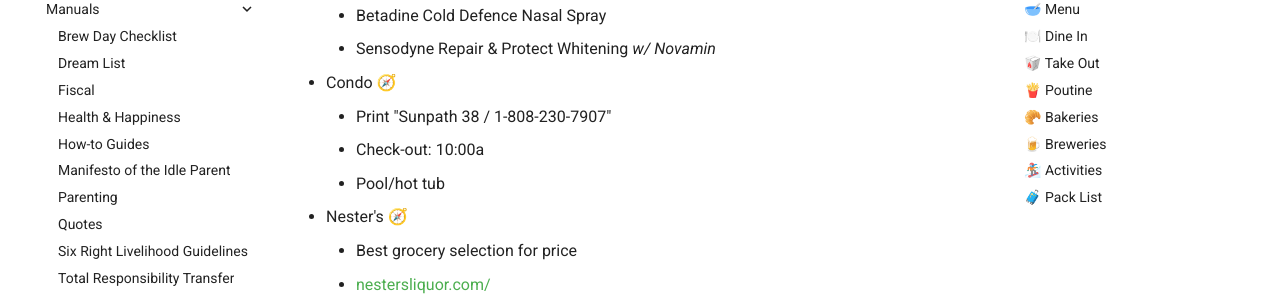
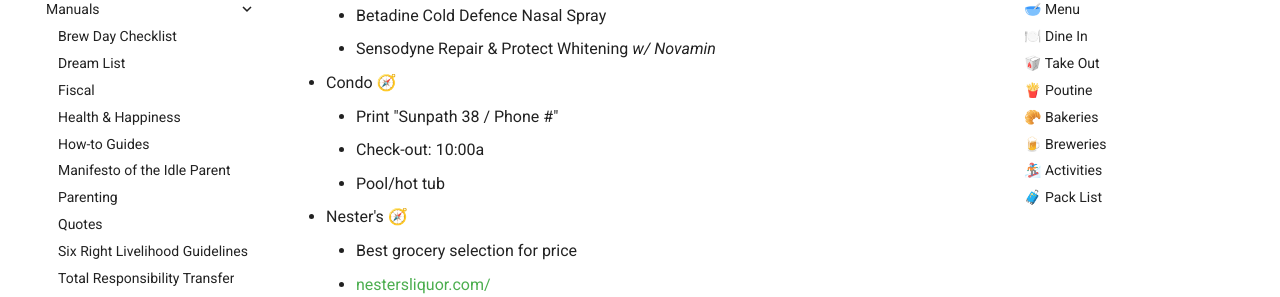
Before and after one commit to hiwa-house/teletraan, an MkDocs documentation site: the page built from docs/adventure/bc.md, in a window 1280 px wide and 1400 px high, scrolled down 350 px. Shown: the part 153-450 px from the top of the window. Built offline with MkDocs 1.6.1 and Material for MkDocs 9.7.7, drawn with Linux system fonts in a browser that asks for light colours; comment, search, counter and statistics services are not loaded; some of the changed text lies outside the part shown.

Commit message:
Update bc.md

```diff
--- a/docs/adventure/bc.md
+++ b/docs/adventure/bc.md
@@ -11,7 +11,7 @@
 	- Betadine Cold Defence Nasal Spray
 	- Sensodyne Repair & Protect Whitening *w/ Novamin*
 * Condo [🧭](https://maps.apple.com/?daddr=4325+Northlands+Blvd,+Whistler,+BC+V0N+1B0,+Canada)
-	- Print "Sunpath 38 / 1-808-230-7907"
+	- Print "Sunpath 38 / Phone #"
 	- Check-out: 10:00a
 	- Pool/hot tub
 * Nester's [🧭](https://maps.apple.com/?daddr=Nesters+Market+%26+Pharmacy,+Nesters+Road,+Whistler,+BC,+Canada)
@@ -44,8 +44,8 @@
 * Mac and cheese
 ---
 * Bring:
+	- [ ] TJ corn-flour tortillas *(need)*
 	- [ ] snacks/chips
-	- [ ] TJ corn-flour tortillas *(need)*
 	- [ ] mayo
 	- [ ] TJ meatballs, x2
 	- [ ] colby jack cheese, 32oz
```
